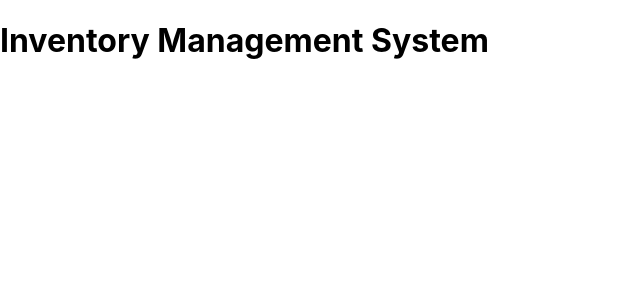
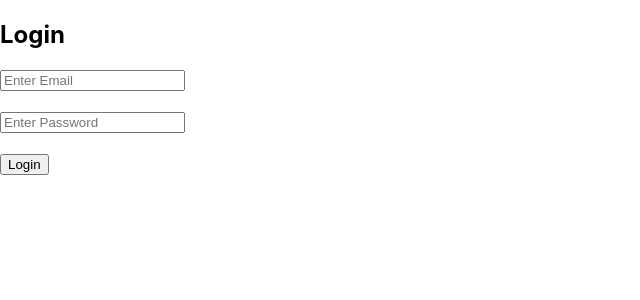
Before and after one commit to Anshika-dev0/inventory-management-frontend, a React (Create React App) app: page / in a window 1280 px wide. Shown: the top 300 px of the page, without its empty margins (0-640 px from the left). Built offline with nearby package versions, Linux system fonts and the light colour scheme.

Commit message:
Updated Frontend

```diff
--- a/src/App.js
+++ b/src/App.js
@@ -1,8 +1,11 @@
+import Login from "./pages/Login";
+
 function App() {
   return (
     <div>
-      <h1> Inventory Management System </h1>
+      <Login />
     </div>
   );
 }
+
 export default App;
--- a/src/pages/Login.jsx
+++ b/src/pages/Login.jsx
@@ -0,0 +1,63 @@
+import { useState } from "react";
+import API from "../services/api";
+
+function Login() {
+  const [email, setEmail] = useState("");
+  const [password, setPassword] = useState("");
+
+  const handleLogin = async (e) => {
+    e.preventDefault();
+
+    try {
+      const response = await API.post("/login", {
+        email,
+        password,
+      });
+
+      localStorage.setItem("token", response.data.token);
+
+      alert("Login Successful");
+
+      console.log(response.data);
+
+    } catch (error) {
+      console.error(error.response);
+      if (error.response) {
+        alert(error.response.data.message);
+      }
+      else {
+        alert("Network Error ");
+      }
+    }
+  };
+
+  return (
+    <div>
+      <h2>Login</h2>
+
+      <form onSubmit={handleLogin}>
+        <input
+          type="email"
+          placeholder="Enter Email"
+          value={email}
+          onChange={(e) => setEmail(e.target.value)}
+        />
+
+        <br /><br />
+
+        <input
+          type="password"
+          placeholder="Enter Password"
+          value={password}
+          onChange={(e) => setPassword(e.target.value)}
+        />
+
+        <br /><br />
+
+        <button type="submit">Login</button>
+      </form>
+    </div>
+  );
+}
+
+export default Login;
--- a/src/services/api.js
+++ b/src/services/api.js
@@ -0,0 +1,8 @@
+import axios from "axios";
+
+const API = axios.create({
+    baseURL:
+    "http://localhost:3000",
+});
+
+export default API;
```
